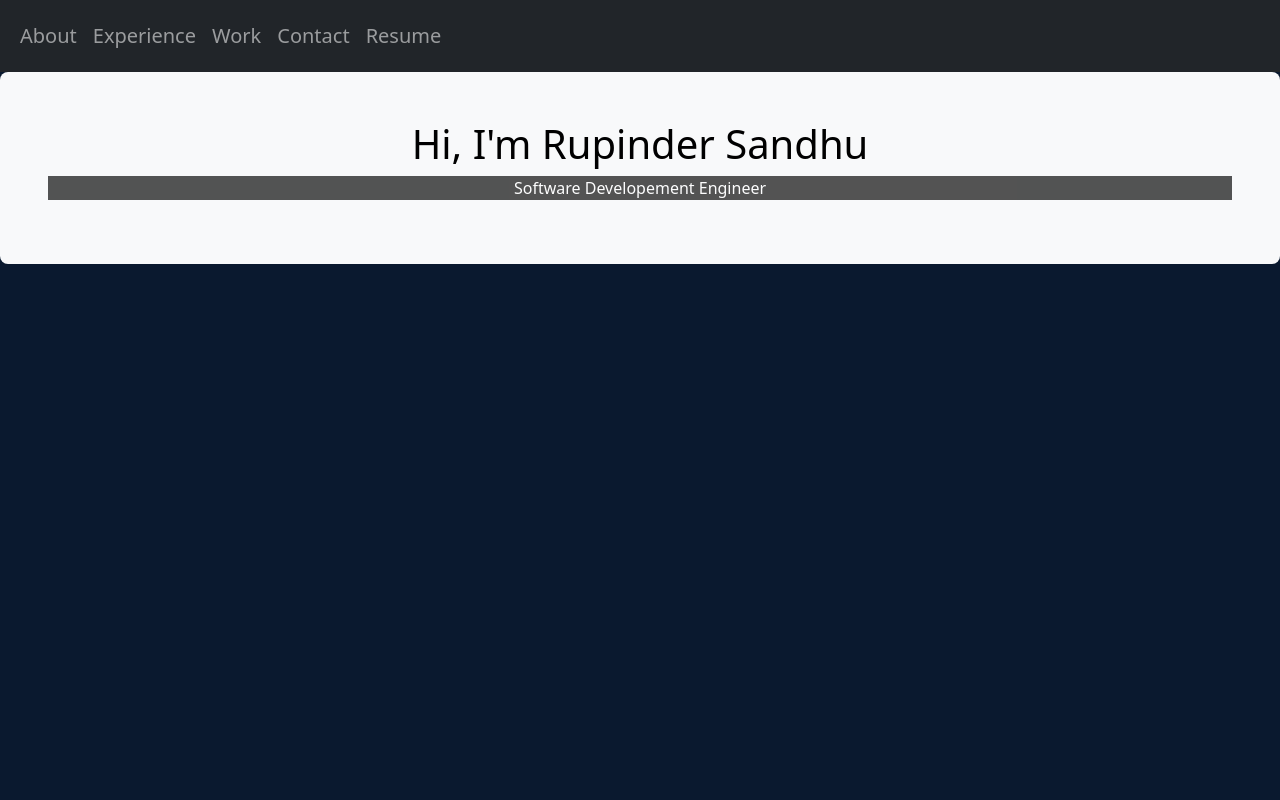
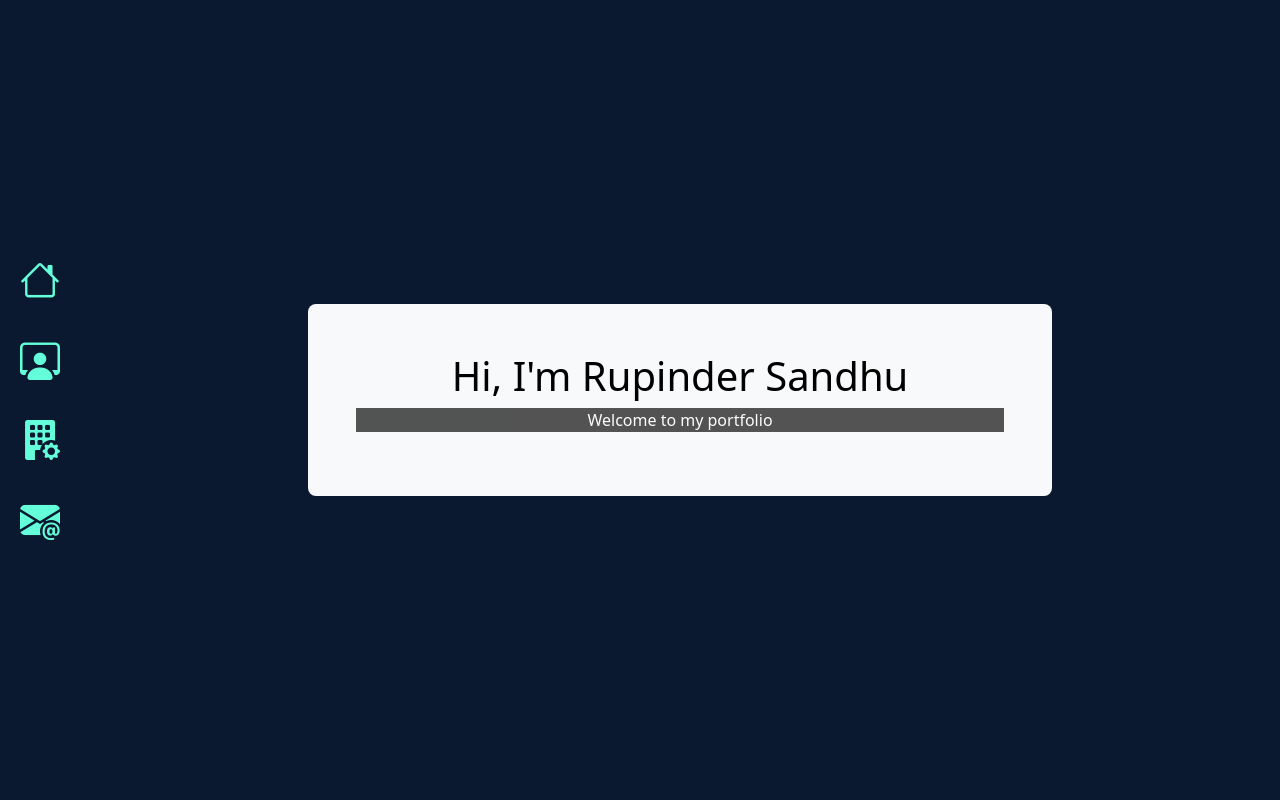
Before and after one commit to rupindersandhu/portfolio, a plain HTML site: page index.html in a window 1280 px wide. Shown: the top 800 px of the page. Drawn offline with nearby package versions, Linux system fonts and the light colour scheme.

Commit message:
Switched navbar to sidebar, added style cdn for Bootstrap icons, moved style to style.css, cleaned and refactored  html

```diff
--- a/index.html
+++ b/index.html
@@ -6,10 +6,12 @@
     <title>Rupinder Sandhu</title>
     <meta name="description" content="Rupinder Sandhu's Online Portfolio" />
     <link href="https://cdn.jsdelivr.net/npm/bootstrap@5.3.3/dist/css/bootstrap.min.css" rel="stylesheet" integrity="sha384-QWTKZyjpPEjISv5WaRU9OFeRpok6YctnYmDr5pNlyT2bRjXh0JMhjY6hW+ALEwIH" crossorigin="anonymous">
+    <link rel="stylesheet" href="https://cdn.jsdelivr.net/npm/bootstrap-icons@1.11.3/font/bootstrap-icons.min.css">
     <link rel="stylesheet" href="./style.css" />
   </head>
-  <body style="background: #0A192F;">
-      <nav class="navbar navbar-expand-sm navbar-dark bg-dark">
+  <body>
+    <div class="d-flex">
+      <!-- <nav class="navbar navbar-dark bg-dark sticky-top">
         <div class="container-fluid ">
           <button class="navbar-toggler" type="button" data-bs-toggle="collapse" data-bs-target="#navbar">
             <span class="navbar-toggler-icon"></span>
@@ -34,13 +36,42 @@
             </ul>
           </div>
         </div>
-      </nav>
-      <section class="hero section justify-content-center" style="min-height: 100vh;">
-        <div class="p-5 text-center bg-body-tertiary rounded-3 align-middle">
-          <h1 class="text-body-emphasis">Hi, I'm Rupinder Sandhu</h1>
-          <blockquote class="skills" style="background:#2a2a2a; opacity:0.8; color: white;">Software Developement Engineer</blockquote>
-        </div>
-      </section>
+      </nav> -->
+      <div class="flex-column d-flex justify-content-center text-center sticky-top mb-auto display-6" style="width:5rem;min-height:100vh;">
+          <a href="#1" class="py-3"><i class="bi bi-house"></i></a>
+          <a href="#2" class="py-3"><i class="bi bi-person-workspace"></i></a>
+          <a href="#3" class="py-3"><i class="bi bi-building-fill-gear"></i></a>
+          <a href="#4" class="py-3"><i class="bi bi-envelope-at-fill"></i></a>
+      </div>
+      <div class="flex-fill container">
+        <section class="row g-0 justify-content-center align-items-center" id="1">
+            <div class="col-8 p-5 text-center bg-body-tertiary rounded-3">
+              <h1 class="text-body-emphasis">Hi, I'm Rupinder Sandhu</h1>
+              <blockquote class="skills">Welcome to my portfolio</blockquote>
+            </div>
+        </section>
+        <section class="row g-0 justify-content-center align-items-center" id="2">
+          <div class="col-8 p-5 text-center bg-body-tertiary rounded-3">
+            <h1 class="text-body-emphasis">Experience</h1>
+            <blockquote class="skills">Coming Soon</blockquote>
+          </div>
+        </section>
+        <section class="row g-0 justify-content-center align-items-center" id="3">
+          <div class="col-8 p-5 text-center bg-body-tertiary rounded-3">
+            <h1 class="text-body-emphasis">Skills</h1>
+            <blockquote class="skills">HTML</blockquote>
+            <blockquote class="skills">CSS</blockquote>
+            <blockquote class="skills">JS</blockquote>
+          </div>
+        </section>
+        <section class="row g-0 justify-content-center align-items-center" id="4">
+          <div class="col-8 p-5 text-center bg-body-tertiary rounded-3">
+            <h1 class="text-body-emphasis">Contact me:</h1>
+            <blockquote class="skills">Sorry! Off the grid!!</blockquote>
+          </div>
+        </section>
+      </div>
+    </div>
     <script src="https://cdn.jsdelivr.net/npm/bootstrap@5.3.3/dist/js/bootstrap.bundle.min.js" integrity="sha384-YvpcrYf0tY3lHB60NNkmXc5s9fDVZLESaAA55NDzOxhy9GkcIdslK1eN7N6jIeHz" crossorigin="anonymous"></script>
     <script src="./script.js"></script>
   </body>
--- a/style.css
+++ b/style.css
@@ -0,0 +1,18 @@
+body {
+    background: #0A192F;
+}
+
+section {
+    min-height: 100vh;
+}
+
+a
+{
+    color:#64ffda;
+}
+
+blockquote {
+    background:#2a2a2a;
+    opacity:0.8;
+    color: white;
+}
```
